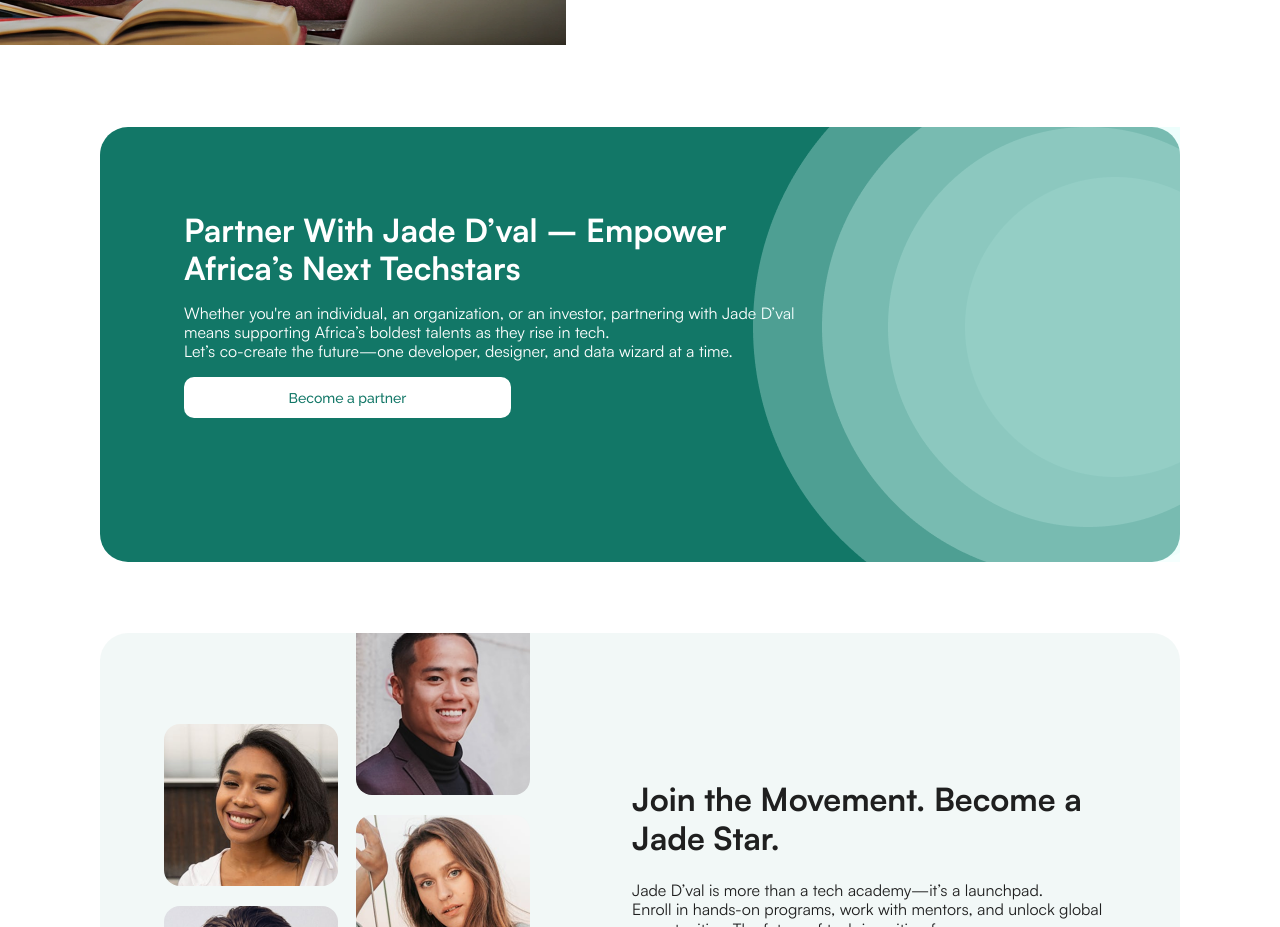
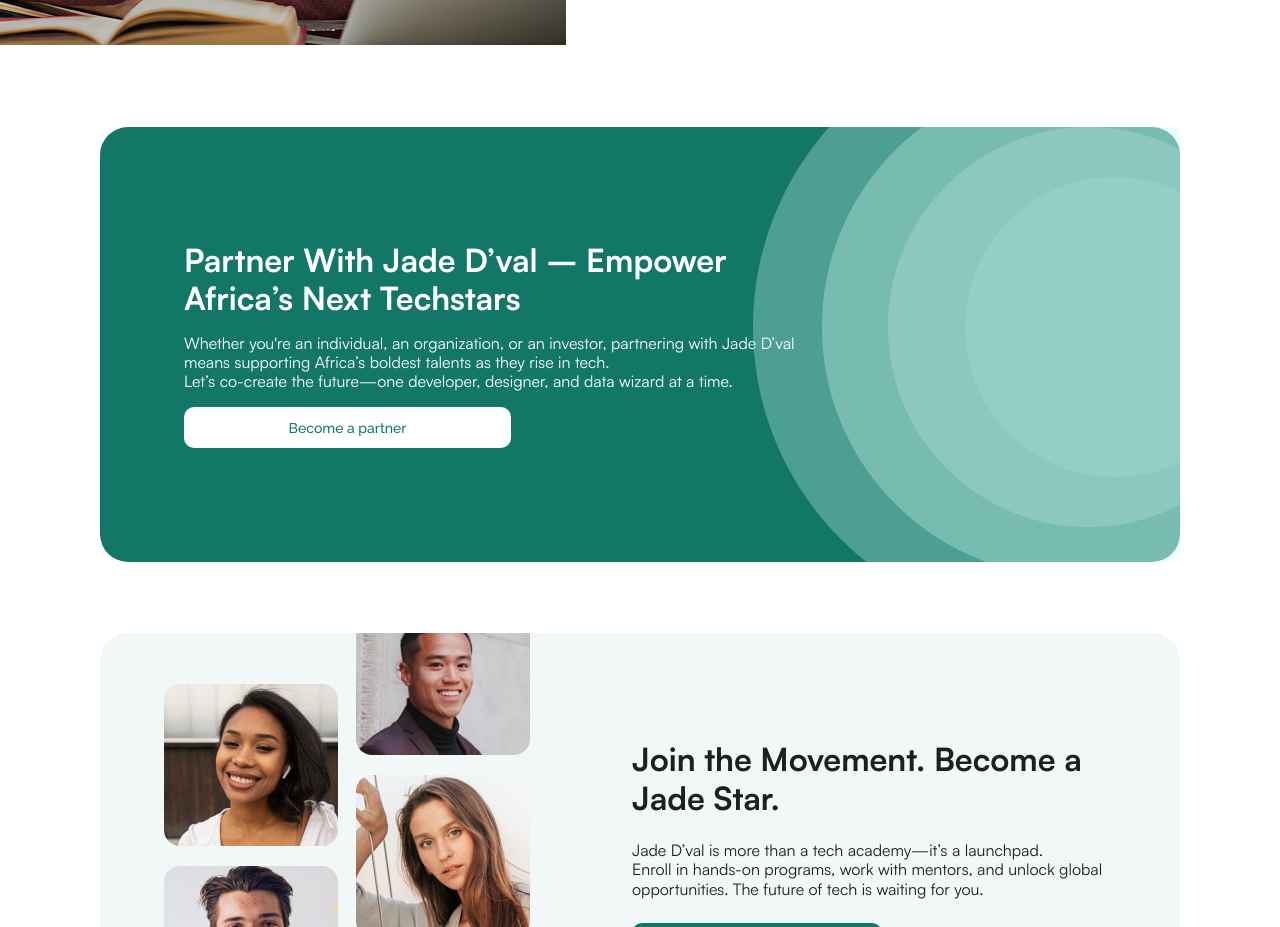
Before and after one commit to david-oj/jade_dval-redesign, a React (Vite) app: page / in a window 1280 px wide. Shown: the part 3660-4587 px from the top of the page. Built offline with nearby package versions, Linux system fonts and the light colour scheme.

Commit message:
fix overall-max-width and jadeStars  img  responsiveness

```diff
--- a/src/App.tsx
+++ b/src/App.tsx
@@ -10,7 +10,7 @@ import {
 
 function App() {
   return (
-    <>
+    <div className="max-w-[1536px] mx-auto">
       <div className="bg-black max-h-[736px] overflow-hidden">
         <Header />
         <Hero />
@@ -21,7 +21,7 @@ function App() {
       <Faqs />
       <Partner />
       <JadeStarCTA />
-    </>
+    </div>
   );
 }
 
--- a/src/sections/JadeStarCTA.tsx
+++ b/src/sections/JadeStarCTA.tsx
@@ -6,7 +6,7 @@ const JadeStarCTA = () => {
     const starsSlicedRight = jadeStars.slice(2, 5);
   return (
     <section className="md:mx-25 max-md:px-6 mmt-[71px] mb-19.5">
-      <div className="flex items-center lg:px-16 px-6 lg:gap-25.5 md:gap-16 mx-auto max-md:max-w-lg rounded-[28px] bg-primary/5">
+      <div className="flex @container items-center lg:px-16 px-6 lg:gap-25.5 md:gap-16 mx-auto max-md:max-w-lg rounded-[28px] bg-primary/5">
         <div className="flex items-center gap-4.5">
           <div className="flex flex-col lg:gap-5 gap-2 max-md:hidden">
             {starsSlicedLeft.map(
@@ -26,10 +26,10 @@ const JadeStarCTA = () => {
             {starsSlicedRight.map(
               (star, idx) => {
                 return (
-                    <div key={idx} className={`${(idx === 0) ? "rounded-b-2xl" :
+                    <div key={idx} className={`${(idx === 0) ? "md:rounded-b-2xl max-md:rounded-xl lg:h-[100px] xl:h-[122px]  @max-[640px]:h-[116px] " :
                                              (idx === starsSlicedRight.length - 1)
-                                             ? "rounded-t-2xl" : "rounded-2xl"}
-                                             max-w-[186px] max-lg:w-[100px] lg:h-[120px] xl:h-[162px] md:h-[116px] overflow-hidden  `}>
+                                             ? "md:rounded-t-2xl max-md:rounded-xl lg:h-[100px] xl:h-[122px] @max-[640px]:h-[116px] " : "rounded-2xl lg:h-[120px] xl:h-[162px] md:h-[116px] "}
+                                             max-w-[186px] max-lg:w-[100px] overflow-hidden  `}>
                       <img
                         src={star.star}
                         alt="jade_d'val_stars"
--- a/src/sections/Partner.tsx
+++ b/src/sections/Partner.tsx
@@ -3,9 +3,9 @@ import { partnerCircles } from "@/assets/images";
 
 const Partner = () => {
   return (
-    <section className='md:mx-25 max-md:px-6 mt-4.5 sm:mt-[82px] mb-7 sm:mb-[71px]'>
-        <div className="relative bg-primary lg:h-[435px] rounded-[28px] flex max-md:flex-col justify-between">
-            <div className=" flex-1 flex flex-col gap-4 lg:p-21 md:p-10 px-4 py-5 max-sm:text-center max-sm:items-center ">
+    <section className='md:mx-25 max-md:px-6 overflow-hidden mt-4.5 sm:mt-[82px] mb-7 sm:mb-[71px]'>
+        <div className="relative bg-primary lg:h-[435px] rounded-[28px] flex max-md:flex-col items-center">
+            <div className=" flex-1 flex flex-col gap-4 lg:p-21 sm:p-10 px-4 py-5 max-sm:text-center max-sm:items-center ">
                 <h2 className="text-white max-w-[617px] max-sm:text-xl">Partner With Jade D’val – Empower Africa’s Next Techstars</h2>
                 <p className="text-white max-w-[617px] max-sm:text-sm max-sm:leading-[150%]">Whether you're an individual, an organization, or an investor,
                     partnering with Jade D’val means supporting Africa’s boldest talents as they rise in tech. <br className="md:block hidden"/>
@@ -13,7 +13,7 @@ const Partner = () => {
                 </p>
                 <Button children="Become a partner" bgColor="bg-white" textColor="text-primary" className="max-w-[327px] py-[10.5px] text-sm" />
             </div>
-            <div className="absolute right-0 h-f lg:max-w-[600px] overflow-hidden max-sm:hidden md:max-w-[400px]">
+            <div className="absolute right-0 h-f lg:max-w-[600px] max-sm:hidden md:max-w-[400px]">
                 <img src={partnerCircles} alt="" className="w-full h-full" />
             </div>
         </div>
```
